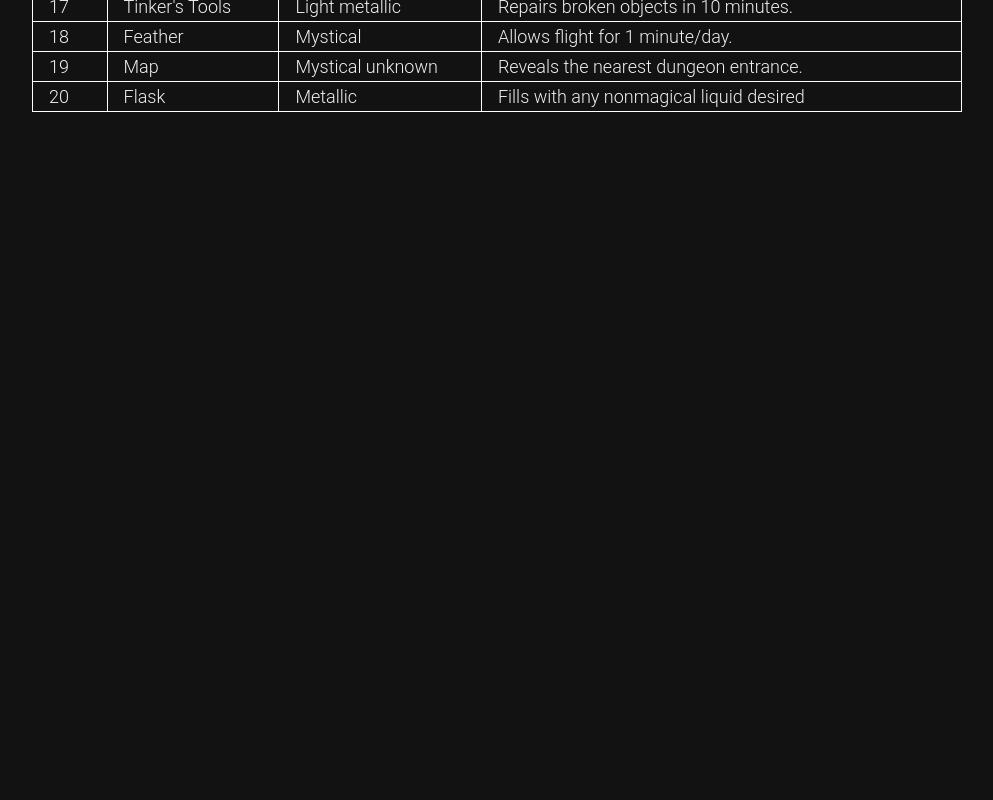
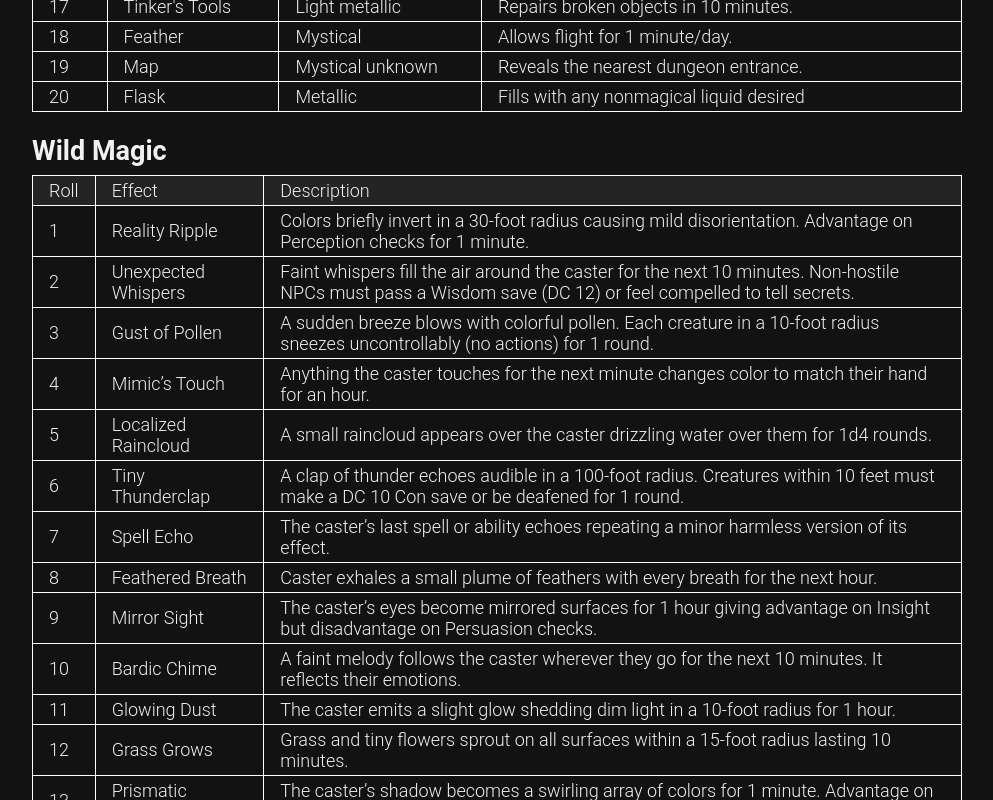
Before and after one commit to jacek-korzemski/random-dungeon-generator, a React (Vite) app: page /tools/random-generators/random-tables in a window 1280 px wide. Shown: the part 1280-2080 px from the top of the page, without its empty margins (143-1136 px from the left). Before the commit the page ends 1413 px from the top, so only its background shows below. Built offline with nearby package versions, Linux system fonts and the light colour scheme.

Commit message:
added wild magic table

```diff
--- a/src/c/RandomTables.tsx
+++ b/src/c/RandomTables.tsx
@@ -2,12 +2,14 @@ import Layout from "./Layout";
 import Table from "./Table";
 import randomTable from "./../assets/random-table.csv?raw"
 import randomWeaponTable from "./../assets/random-weapon-table.csv?raw"
+import wildMagic from "./../assets/wild-magic.csv?raw"
 import { csvToTableData } from "./../h/csv-to-table-data.helper";
 
 const RandomTables = () => {
 
   const parsedRandomTable = csvToTableData(randomTable);
   const parsedRandomWeaponTable = csvToTableData(randomWeaponTable);
+  const parsedWildMagic = csvToTableData(wildMagic);
     return (
         <Layout>
           <h2> Totally random table </h2>
@@ -18,6 +20,10 @@ const RandomTables = () => {
             <Table
               {...parsedRandomWeaponTable}
             />
+            <h2>Wild Magic</h2>
+            <Table
+              {...parsedWildMagic}
+            />
             <br/>
         </Layout>
     );
```
Also changed, not shown: src/assets/wild-magic.csv (added).
